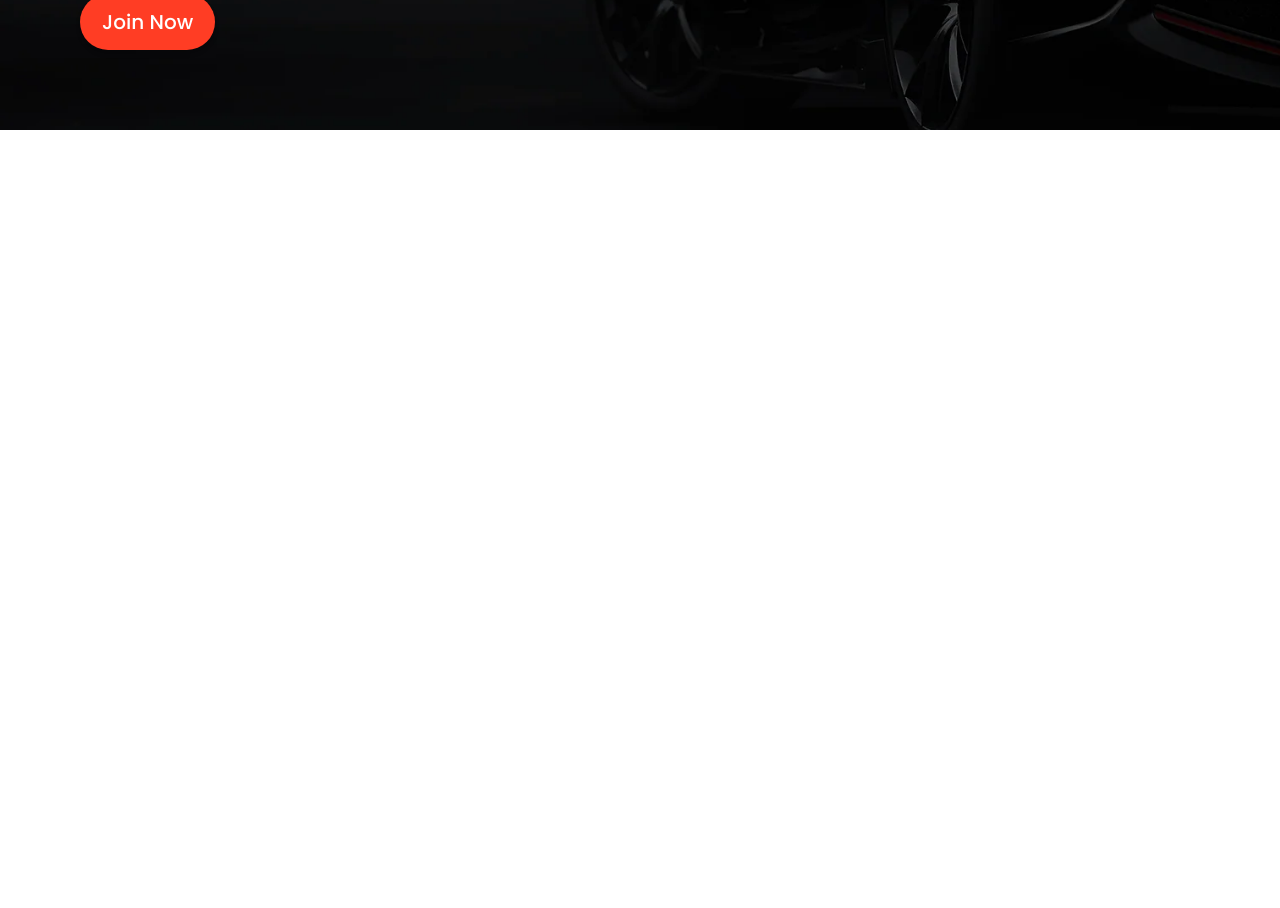
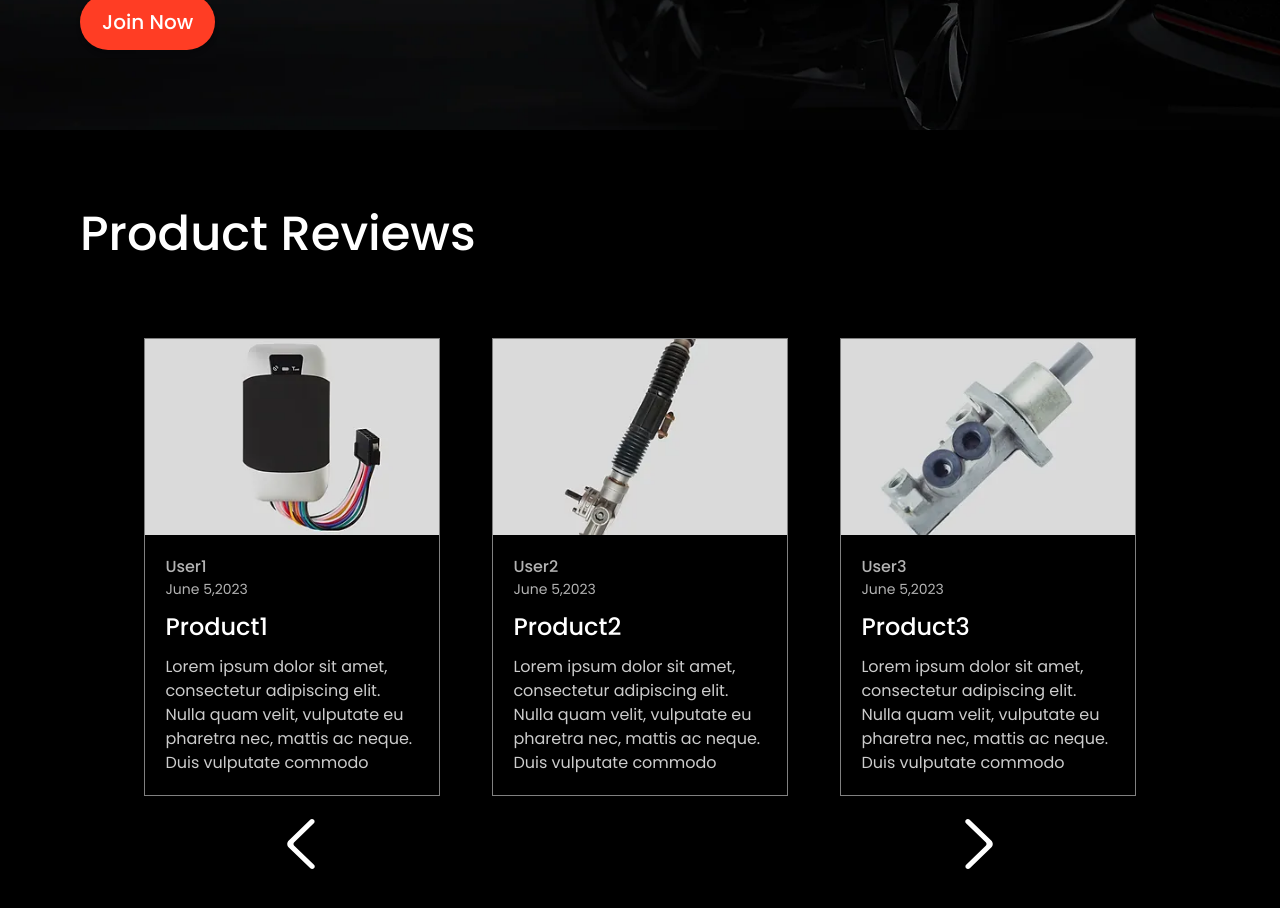
Before and after one commit to ab-h-i-n/autopile, a Next.js app: page / in a window 1280 px wide. Shown: the part 3880-4788 px from the top of the page. Before the commit the page ends 4010 px from the top, so only its background shows below. Built offline with nearby package versions, Linux system fonts and the light colour scheme.

Commit message:
product review done

```diff
--- /dev/null
+++ b/src/components/product_review_section/ProductReview.jsx
@@ -0,0 +1,105 @@
+import React, { useRef } from "react";
+import { Swiper, SwiperSlide } from "swiper/react";
+import { Navigation } from "swiper/modules";
+import "swiper/css";
+import ReviewCard from "./ReviewCard";
+const ProductReview = () => {
+  var swiperRef = useRef();
+  const reviews = [
+    {
+      user: "User1",
+      createdAt: "June 5,2023",
+      image: "/images/product.webp",
+      product: "Product1",
+      reviews:
+        "Lorem ipsum dolor sit amet, consectetur adipiscing elit. Nulla quam velit, vulputate eu pharetra nec, mattis ac neque. Duis vulputate commodo",
+    },
+    {
+      user: "User2",
+      createdAt: "June 5,2023",
+      image: "/images/product2.webp",
+      product: "Product2",
+      reviews:
+        "Lorem ipsum dolor sit amet, consectetur adipiscing elit. Nulla quam velit, vulputate eu pharetra nec, mattis ac neque. Duis vulputate commodo",
+    },
+    {
+      user: "User3",
+      createdAt: "June 5,2023",
+      image: "/images/product3.webp",
+      product: "Product3",
+      reviews:
+        "Lorem ipsum dolor sit amet, consectetur adipiscing elit. Nulla quam velit, vulputate eu pharetra nec, mattis ac neque. Duis vulputate commodo",
+    },
+    {
+        user: "User3",
+        createdAt: "June 5,2023",
+        image: "/images/product3.webp",
+        product: "Product3",
+        reviews:
+          "Lorem ipsum dolor sit amet, consectetur adipiscing elit. Nulla quam velit, vulputate eu pharetra nec, mattis ac neque. Duis vulputate commodo",
+      },
+      {
+        user: "User3",
+        createdAt: "June 5,2023",
+        image: "/images/product3.webp",
+        product: "Product3",
+        reviews:
+          "Lorem ipsum dolor sit amet, consectetur adipiscing elit. Nulla quam velit, vulputate eu pharetra nec, mattis ac neque. Duis vulputate commodo",
+      },
+  ];
+
+  return (
+    <section className="h-auto max-w-screen pt-20 pb-28">
+      {/* title  */}
+      <p className="text-3xl font-medium w-[80%] md:text-4xl lg:w-[50%] xl:text-5xl px-5 md:px-10 lg:px-20">
+        Product Reviews
+      </p>
+
+      {/* reviews  */}
+      <div className="relative lg:mt-20">
+        <Swiper
+          slidesPerView={1}
+          spaceBetween={20}
+          loop={true}
+          onSwiper={(swiper) => (swiperRef.current = swiper)}
+          navigation={true}
+          breakpoints={{
+            640: {
+              slidesPerView: 2,
+            },
+            1024: {
+              slidesPerView: 3,
+            }
+          }}
+          modules={[Navigation]}
+          className="mySwiper w-full md:w-[80%] h-fit relative mt-10 "
+        >
+          {reviews.map((review, index) => (
+            <SwiperSlide key={index} className="h-full">
+              <div className="w-full flex justify-center">
+                <ReviewCard
+                  user={review.user}
+                  createdAt={review.createdAt}
+                  image={review.image}
+                  product={review.product}
+                  review={review.reviews}
+                />
+              </div>
+            </SwiperSlide>
+          ))}
+        </Swiper>
+
+        <button
+          className="review swipe-btn-next"
+          onClick={() => swiperRef.current.slideNext()}
+        ></button>
+        <button
+          className="review swipe-btn-prev"
+          onClick={() => swiperRef.current.slidePrev()}
+        ></button>
+      </div>
+    </section>
+  );
+};
+
+export default ProductReview;
--- /dev/null
+++ b/src/components/product_review_section/ReviewCard.jsx
@@ -0,0 +1,37 @@
+import Image from "next/image";
+import React from "react";
+
+const ReviewCard = ({ image, user, createdAt, review, product }) => {
+  return (
+    <div className="border-[0.8px] border-secondary border-opacity-50 w-[90%] aspect-[3/4]">
+      {/* image  */}
+      <div className="w-full h-[50%] relative">
+        <Image
+          src={image}
+          alt={product}
+          fill
+          className="object-cover w-full h-full"
+        />
+      </div>
+
+      {/* contents  */}
+      <div className="p-5 text-secondary grid gap-3">
+        {/* user  */}
+        <div className="opacity-70">
+          <p className="font-medium ">{user}</p>
+          <p className="text-sm">{createdAt}</p>
+        </div>
+
+        {/* product name  */}
+        <div className="text-2xl font-medium ">{product}</div>
+
+        {/* review  */}
+        <div className="opacity-80 overflow-hidden text-ellipsis text-wrap">
+          {review}
+        </div>
+      </div>
+    </div>
+  );
+};
+
+export default ReviewCard;
--- a/src/pages/index.jsx
+++ b/src/pages/index.jsx
@@ -1,5 +1,6 @@
 import FifthSection from "@/components/fifth_section/FifthSection";
 import HeroSection from "@/components/hero_section/HeroSection";
+import ProductReview from "@/components/product_review_section/ProductReview";
 import ShopByCatagory from "@/components/shop_by_catagory_section/ShopByCatagory";
 import ThirdSection from "@/components/third_section/ThirdSection";
 import TopSellers from "@/components/top_sellers_section/TopSellers";
@@ -12,6 +13,7 @@ export default function Home() {
       <ThirdSection />
       <TopSellers />
       <FifthSection />
+      <ProductReview/>
     </main>
   );
 }
--- a/src/styles/globals.css
+++ b/src/styles/globals.css
@@ -55,6 +55,16 @@
   transform: translate(0px,-50%);
 }
 
+.review.swipe-btn-next::before{
+  top: 105%;
+  right: 20%;
+}
+
+.review.swipe-btn-prev::before{
+  top: 105%;
+  left: 20%;
+}
+
 @media screen and (min-width: 1024px){
 
   .swipe-btn-next::before{
```
